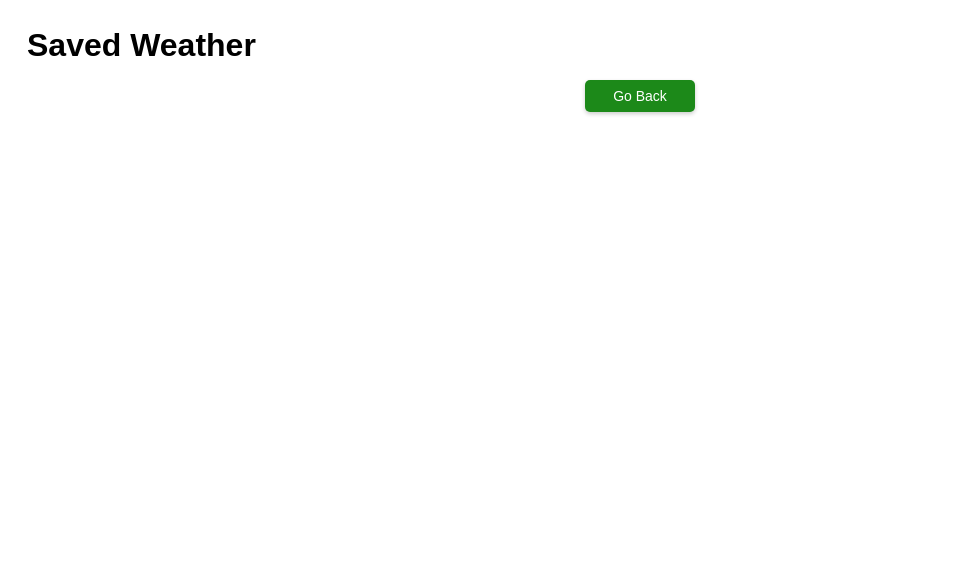
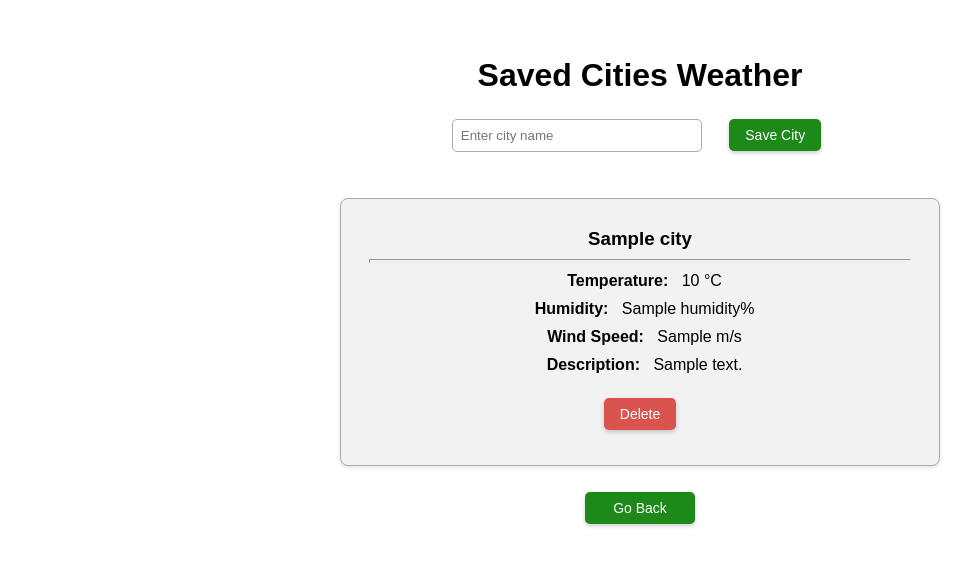
Before and after one commit to kjartan3/weather_project, a Django app: template weathathon/templates/save.html in a window 1280 px wide. Shown: the top 566 px of the page, without its empty margins (0-975 px from the left). Run offline with Django 5.2, Linux system fonts and the light colour scheme; the template is opened without the code that fills it: most values are stand-ins (such as "Sample title", 1, 10 or a date in 2020).

Commit message:
added further saved and delete feature functions as well as html and css additions, plus urls added

```diff
--- a/weathathon/static/weather_app/css/styles.css
+++ b/weathathon/static/weather_app/css/styles.css
@@ -68,6 +68,26 @@
     transform: translateY(-1px);
 }
 
+.delete-btn {
+    margin: 15px;
+    padding: 8px 16px;
+    background: #d9534f;
+    color: #fff;
+    text-decoration: none;
+    border-style: none;
+    border-radius: 5px;
+    box-shadow: 0 2px 4px rgba(0, 0, 0, 0.2);
+    text-align: center;
+    font-size: 14px;
+    max-width: 110px;
+    transition: background 0.3s ease, transform 0.2s ease;
+}
+
+.delete-btn:hover {
+    background: #c9302c;
+    transform: translateY(-1px);
+}
+
 
 /* 5-Day Forecast Section */
 .forecast-header {
@@ -112,3 +132,15 @@
         width: 100px;
     }
 }
+
+/* .weather-card {
+    transition: transform 0.2s ease-in-out;
+}
+
+.weather-card:hover {
+    transform: scale(1.05);
+}
+
+.submit-btn:hover {
+    transform: translateY(-2px);
+} */
--- a/weathathon/templates/save.html
+++ b/weathathon/templates/save.html
@@ -9,10 +9,108 @@
     <link rel="stylesheet" href="{% static 'weather_app/css/styles.css' %}">
 </head>
 <body>
-    <h1>Saved Weather</h1>
+    <div class="weather-container">
+        <h1 style="text-align: center;">Saved Cities Weather</h1>
 
+        <form id="save-city-form" style="text-align: center; margin-bottom: 20px;">
+            <input
+                type="text"
+                name="city"
+                placeholder="Enter city name"
+                required
+                style="padding: 8px; width: 250px; border: 1px solid #aaa; border-radius: 5px;">
+            <button
+                type="submit"
+                class="submit-btn"
+            >Save City</button>
+        </form>
 
+        <div id="weather-container">
+            {% for city, weather in saved_weather.items %}
+                <div class="weather-card" id="city-{{ city }}">
+                    <h3>{{ city }}</h3>
+                    <hr>
+                    <p><strong>Temperature:</strong> {{ weather.temperature }} °C</p>
+                    <p><strong>Humidity:</strong> {{ weather.humidity }}%</p>
+                    <p><strong>Wind Speed:</strong> {{ weather.wind_speed }} m/s</p>
+                    <p><strong>Description:</strong> {{ weather.description }}</p>
+                    <button onclick="deleteCity('{{ city }}')" class="delete-btn">
+                        Delete
+                    </button>
+                </div>
+            {% empty %}
+                <p style="text-align: center; font-size: 16px; color: #555;">No saved cities yet. Save one to get started!</p>
+            {% endfor %}
+        </div>
 
-    <a href="{% url 'home' %}" class="go-back-btn">Go Back</a>
+        <a href="{% url 'home' %}" class="go-back-btn">Go Back</a>
+    </div>
+
+    <script>
+        document.getElementById("save-city-form").addEventListener("submit", async function(e) {
+            e.preventDefault();
+            const formData = new FormData(this);
+
+            const response = await fetch('/save/city/', {
+                method: 'POST',
+                body: formData,
+                headers: {
+                    'X-CSRFToken': '{{ csrf_token }}',
+                },
+            });
+
+            const result = await response.json();
+
+            if (result.status === "saved") {
+                alert(`Saved weather for ${result.city}`);
+                addCityToPage(result.city, result.weather);
+                this.reset();
+            } else if (result.status === "exists") {
+                alert(`City ${result.city} is already saved.`);
+            }
+        });
+
+        async function deleteCity(cityName) {
+            const response = await fetch('/delete/city/', {
+                method: 'POST',
+                body: new URLSearchParams({ city: cityName }),
+                headers: {
+                    'X-CSRFToken': '{{ csrf_token }}',
+                },
+            });
+
+            const result = await response.json();
+
+            if (result.status === "deleted") {
+                alert(`Deleted city ${cityName}`);
+                removeCityFromPage(cityName);
+            } else {
+                alert(`Failed to delete city.`);
+            }
+        }
+
+        function addCityToPage(city, weather) {
+            const container = document.getElementById("weather-container");
+            const div = document.createElement("div");
+            div.classList.add('weather-card');
+            div.id = `city-${city}`;
+            div.innerHTML = `
+                <h3>${city}</h3>
+                <p><strong>Temperature:</strong> ${weather.temperature} °C</p>
+                <p><strong>Humidity:</strong> ${weather.humidity}%</p>
+                <p><strong>Wind Speed:</strong> ${weather.wind_speed} m/s</p>
+                <p><strong>Description:</strong> ${weather.description}</p>
+                <button onclick="deleteCity('${city}')" class="submit-btn" style="background: #e74c3c; border: none;">Delete</button>
+            `;
+            container.appendChild(div);
+        }
+
+        function removeCityFromPage(city) {
+            const div = document.getElementById(`city-${city}`);
+            if (div) {
+                div.remove();
+            }
+        }
+    </script>
 </body>
 </html>
--- a/weathathon/weathathon/urls.py
+++ b/weathathon/weathathon/urls.py
@@ -16,12 +16,14 @@ Including another URLconf
 """
 from django.contrib import admin
 from django.urls import path
-from weather_app.views import home_view, compare_view, save_view, search_view
+from weather_app.views import home_view, compare_view, save_view, search_view, handle_save_city, handle_delete_city
 
 urlpatterns = [
     path('', home_view, name='home'),
     path('compare/', compare_view, name='compare'),
     path('save/', save_view, name='save'),
+    path('save/city/', handle_save_city, name='handle_save_city'),
+    path('delete/city/', handle_delete_city, name='handle_delete_city'),
     path('search/', search_view, name='search'),
     path('admin/', admin.site.urls),
 
```
Also changed, not shown: weathathon/weather_app/views.py (+21 -7 lines), weathathon/db.sqlite3.
